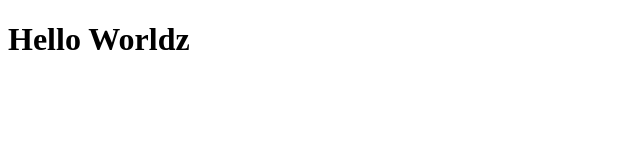
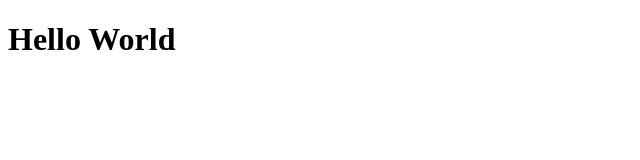
Before and after one commit to agglasaur/agglasaur, a plain HTML site: page index.html in a window 1280 px wide. Shown: the full height of the page, 0-640 px from the left. Drawn offline with Linux system fonts and the light colour scheme.

Commit message:
Update index.html

```diff
--- a/index.html
+++ b/index.html
@@ -1,6 +1,6 @@
 <!DOCTYPE html>
 <html>
 <body>
-<h1>Hello Worldz</h1>
+<h1>Hello World</h1>
 </body>
 </html>
```
